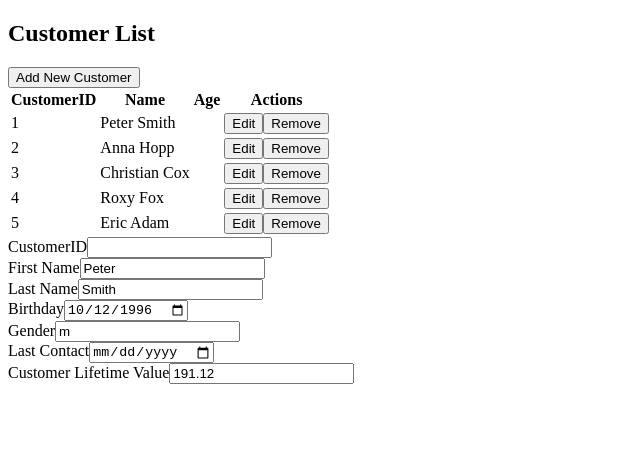
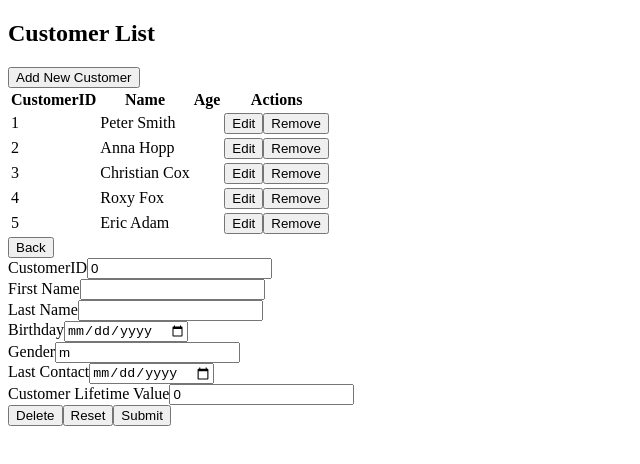
Before and after one commit to maxmedina05/customer-directory, an Angular app in the folder client/: page / in a window 1280 px wide. Shown: the top 464 px of the page, without its empty margins (0-640 px from the left). Built offline with nearby package versions, Linux system fonts and the light colour scheme.

Commit message:
Add Customer Service

```diff
--- a/client/src/app/app.component.html
+++ b/client/src/app/app.component.html
@@ -1,2 +1,2 @@
-<app-customer-list [customers]=customers></app-customer-list>
+<app-customer-list></app-customer-list>
 <app-customer-detail></app-customer-detail>
--- a/client/src/app/app.component.ts
+++ b/client/src/app/app.component.ts
@@ -1,5 +1,4 @@
 import { Component } from '@angular/core';
-import { CUSTOMERS } from './components/customers.mock';
 
 @Component({
   selector: 'app-root',
@@ -8,5 +7,4 @@ import { CUSTOMERS } from './components/customers.mock';
 })
 export class AppComponent {
   title = 'Webtrekk Customer Directory';
-  customers = CUSTOMERS;
 }
--- a/client/src/app/components/customer-list/customer-list.component.ts
+++ /dev/null
@@ -1,18 +0,0 @@
-import { Component, Input } from '@angular/core';
-import { Customer } from '../customer.model';
-
-@Component({
-  selector: 'app-customer-list',
-  templateUrl: './customer-list.component.html'
-})
-export class CustomerListComponent {
-  @Input() customers: Customer[] = [];
-
-  onEditClick(customer: Customer): void {
-    console.log(customer.name.first, 'edit was click');
-  }
-
-  onRemoveClick(customer: Customer): void {
-    console.log(customer.name.first, 'remove was click');
-  }
-}
--- a/client/src/app/components/customer-detail/customer-detail.component.html
+++ b/client/src/app/components/customer/customer-detail/customer-detail.component.html
@@ -1,7 +1,8 @@
+<button (click)="onBack()">Back</button>
 <form>
   <div>
-    <label for="CustomerID">CustomerID</label>
-    <input [(ngModel)]="customer.CustomerID" type="text" name="CustomerID" />
+    <label for="customerID">CustomerID</label>
+    <input [(ngModel)]="customer.customerID" type="number" name="customerID" />
   </div>
 
   <div>
@@ -33,4 +34,10 @@
     <label for="customerLifetimeValue">Customer Lifetime Value</label>
     <input [(ngModel)]="customer.customerLifetimeValue" type="number" name="customerLifetimeValue" />
   </div>
+
+  <div>
+    <button (click)="onDelete()">Delete</button>
+    <button (click)="onReset()">Reset</button>
+    <button (click)="onSubmit()">Submit</button>
+  </div>
 </form>
--- a/client/src/app/components/customer-detail/customer-detail.component.ts
+++ b/client/src/app/components/customer/customer-detail/customer-detail.component.ts
@@ -7,15 +7,15 @@ import { Customer } from '../customer.model';
 })
 export class CustomerDetailComponent {
   customer: Customer = {
-    customerID: 1,
+    customerID: 0,
     name: {
-      first: 'Peter',
-      last: 'Smith'
+      first: '',
+      last: ''
     },
-    birthday: '1996-10-12',
+    birthday: new Date().toDateString(),
     gender: 'm',
-    lastContact: new Date('2017-06-01T23:28:56.782Z'),
-    customerLifetimeValue: 191.12
+    lastContact: new Date(),
+    customerLifetimeValue: 0
   };
 
   onBack(): void {
@@ -30,7 +30,7 @@ export class CustomerDetailComponent {
     console.log('onDelete');
   }
 
-  onCancel(): void {
-    console.log('onCancel');
+  onReset(): void {
+    console.log('onReset');
   }
 }
--- /dev/null
+++ b/client/src/app/components/customer/customer-list/customer-list.component.ts
@@ -0,0 +1,31 @@
+import { Component, Input, OnInit } from '@angular/core';
+import { Customer } from '../customer.model';
+import { CustomerService } from '../customer.service';
+
+@Component({
+  selector: 'app-customer-list',
+  templateUrl: './customer-list.component.html'
+})
+export class CustomerListComponent implements OnInit {
+  customers: Customer[] = [];
+
+  constructor(private customerService: CustomerService) {}
+
+  ngOnInit() {
+    this.getCustomers();
+  }
+
+  private getCustomers() {
+    this.customerService
+      .getCustomers()
+      .subscribe(customers => (this.customers = customers));
+  }
+
+  onEditClick(customer: Customer) {
+    console.log(customer.name.first, 'edit was click');
+  }
+
+  onRemoveClick(customer: Customer) {
+    console.log(customer.name.first, 'remove was click');
+  }
+}
--- /dev/null
+++ b/client/src/app/components/customer/customer.service.ts
@@ -0,0 +1,13 @@
+import { Observable, of } from 'rxjs';
+import { Injectable } from '@angular/core';
+import { Customer } from './customer.model';
+import { CUSTOMERS } from './customers.mock';
+
+@Injectable({
+  providedIn: 'root'
+})
+export class CustomerService {
+  getCustomers(): Observable<Customer[]> {
+    return of(CUSTOMERS);
+  }
+}
```
Also changed, not shown: client/src/app/app.module.ts (+4 -3 lines), client/src/app/components/customer/customer-list/customer-list.component.html (renamed from client/src/app/components/customer-list/customer-list.component.html), client/src/app/components/customer/customer.model.ts (renamed from client/src/app/components/customer.model.ts), client/src/app/components/customer/customers.mock.ts (renamed from client/src/app/components/customers.mock.ts).
